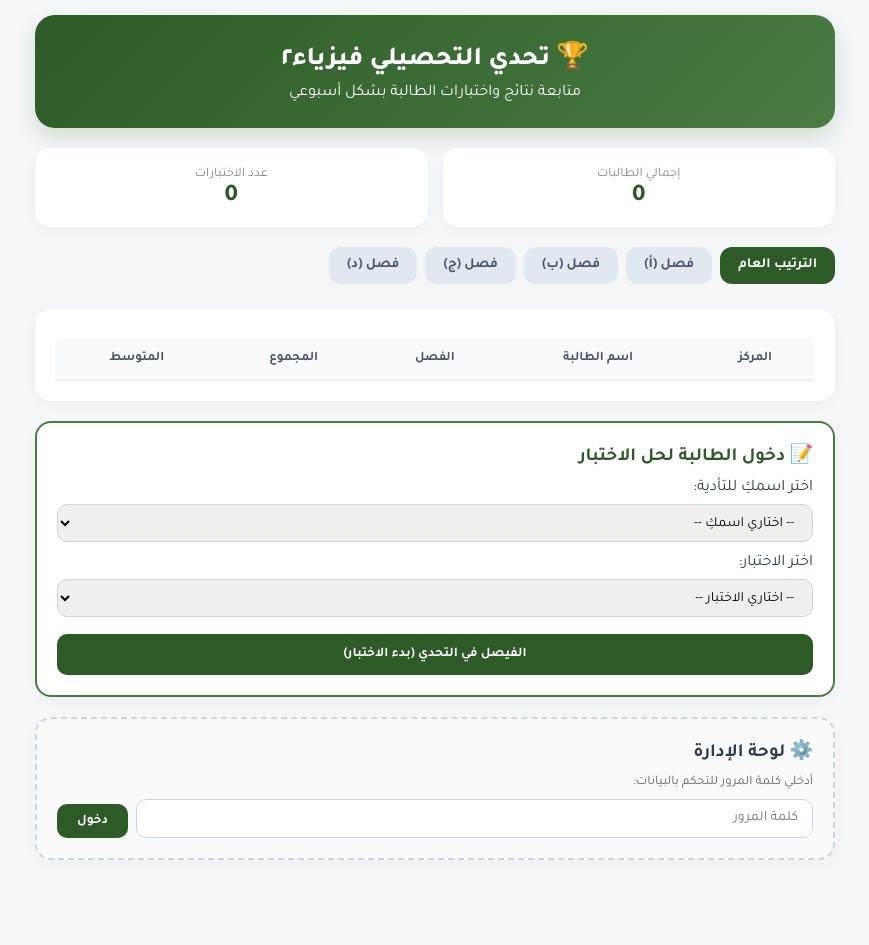
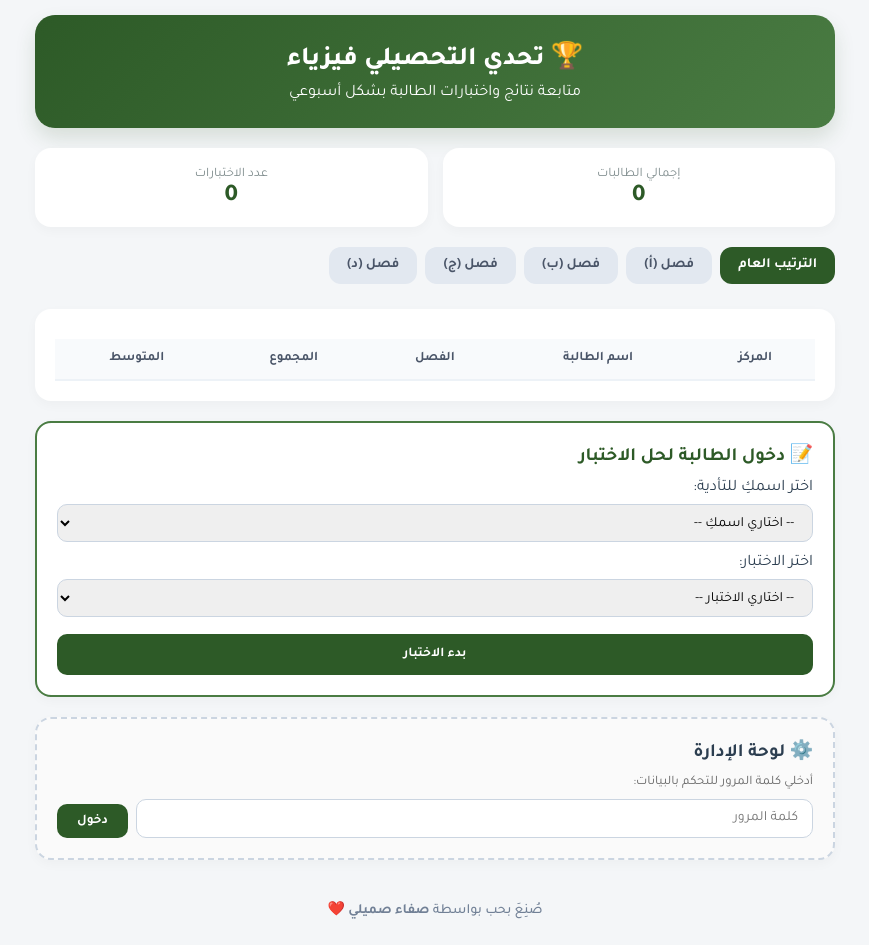
Before and after one commit to bdonesm1111-wq/tahseeli-physice-app, a website: page index.html in a window 1280 px wide. Shown: the whole page, without its empty margins (205-1074 px from the left). Before the commit the page ends 895 px from the top, so only its background shows below. Drawn offline with Linux system fonts and the light colour scheme; no server answers.

Commit message:
Update index.html

```diff
--- a/index.html
+++ b/index.html
@@ -3,7 +3,7 @@
 <head>
   <meta charset="UTF-8">
   <meta name="viewport" content="width=device-width, initial-scale=1.0">
-  <title>تحدي التحصيلي فيزياء٢</title>
+  <title>تحدي التحصيلي فيزياء</title>
   <link rel="stylesheet" href="https://fonts.googleapis.com/css2?family=Tajawal:wght@400;500;700;800&display=swap">
   <style>
     :root { --primary: #2d5a27; --primary-light: #4a7c43; --bg: #f4f6f8; --card-bg: #ffffff; --text: #2c3e50; }
@@ -51,13 +51,24 @@
     .question-box { background: #f8fafc; padding: 15px; border-radius: 10px; border: 1px solid #e2e8f0; margin-bottom: 15px; }
     .option-group { display: flex; align-items: center; gap: 10px; margin-bottom: 8px; }
     .option-group input[type="radio"] { width: auto; margin: 0; }
+
+    .footer {
+      text-align: center;
+      padding: 20px 0 10px 0;
+      color: #718096;
+      font-size: 14px;
+      font-weight: 500;
+    }
+    .footer span {
+      color: #e25822;
+    }
   </style>
 </head>
 <body>
 
   <div class="container">
     <div class="header-card">
-      <h1>🏆 تحدي التحصيلي فيزياء٢</h1>
+      <h1>🏆 تحدي التحصيلي فيزياء</h1>
       <p>متابعة نتائج واختبارات الطالبة بشكل أسبوعي</p>
     </div>
 
@@ -108,7 +119,7 @@
         <label>اختر الاختبار:</label>
         <select id="testSelect"><option value="">-- اختاري الاختبار --</option></select>
 
-        <button class="btn" onclick="startQuiz()">الفيصل في التحدي (بدء الاختبار)</button>
+        <button class="btn" onclick="startQuiz()">بدء الاختبار</button>
       </div>
 
       <!-- منطقة الأسئلة (تظهر عند البدء) -->
@@ -184,6 +195,12 @@
         <button class="btn" onclick="saveFullTest()" style="margin-top: 10px;">حفظ ونشر الاختبار</button>
       </div>
     </div>
+
+    <!-- الحقوق والذيل -->
+    <div class="footer">
+      صُنِعَ بحب بواسطة <b>صفاء صميلي</b> <span>❤️</span>
+    </div>
+
   </div>
 
   <script>
@@ -232,14 +249,12 @@
     }
 
     function populateDropdowns() {
-      // قائمة الطلاب للاختبار
       const stSel = document.getElementById('studentSelect');
       stSel.innerHTML = '<option value="">-- اختاري اسمكِ --</option>';
       currentData.leaderboard.forEach(s => {
         stSel.innerHTML += `<option value="${s.id}">${s.name} (فصل ${s.class_name})</option>`;
       });
 
-      // قائمة الاختبارات
       const tSel = document.getElementById('testSelect');
       const gfSel = document.getElementById('gfTestSelect');
       tSel.innerHTML = '<option value="">-- اختاري الاختبار --</option>';
```
